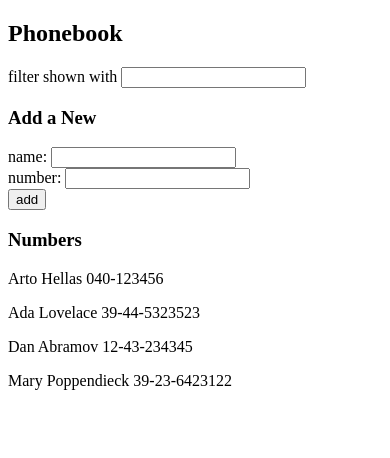
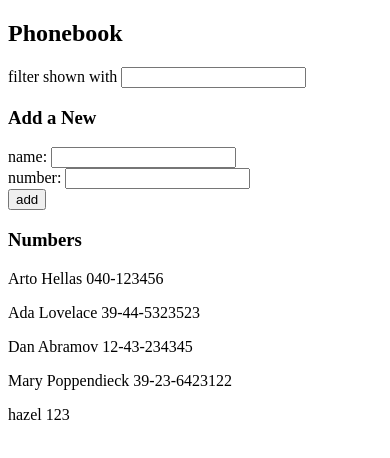
Before and after one commit to hazelhedmine/full-stack-open-2022, a React (Create React App) app in the folder part2/phonebook/: page / in a window 390 px wide. Shown: the top 458 px of the page. Built offline with nearby package versions, Linux system fonts and the light colour scheme; data requests are answered from the project's data file.

Commit message:
add exercise 2.15: phonebook step7

```diff
--- a/part2/phonebook/db.json
+++ b/part2/phonebook/db.json
@@ -19,6 +19,11 @@
       "name": "Mary Poppendieck",
       "number": "39-23-6423122",
       "id": 4
+    },
+    {
+      "name": "hazel",
+      "number": "123",
+      "id": 5
     }
   ]
 }
--- a/part2/phonebook/src/components/PersonForm.js
+++ b/part2/phonebook/src/components/PersonForm.js
@@ -1,4 +1,5 @@
 import React from "react";
+import axios from "axios";
 
 const PersonForm = ({
   persons,
@@ -24,9 +25,14 @@ const PersonForm = ({
 
     console.log("personObject :>> ", personObject);
 
-    setPersons(persons.concat(personObject));
-    setNewName("");
-    setNewNumber("");
+    axios
+      .post("http://localhost:3001/persons", personObject)
+      .then((response) => {
+        console.log(response);
+        setPersons(persons.concat(personObject));
+        setNewName("");
+        setNewNumber("");
+      });
   };
 
   const handleNameChange = (event) => {
```
